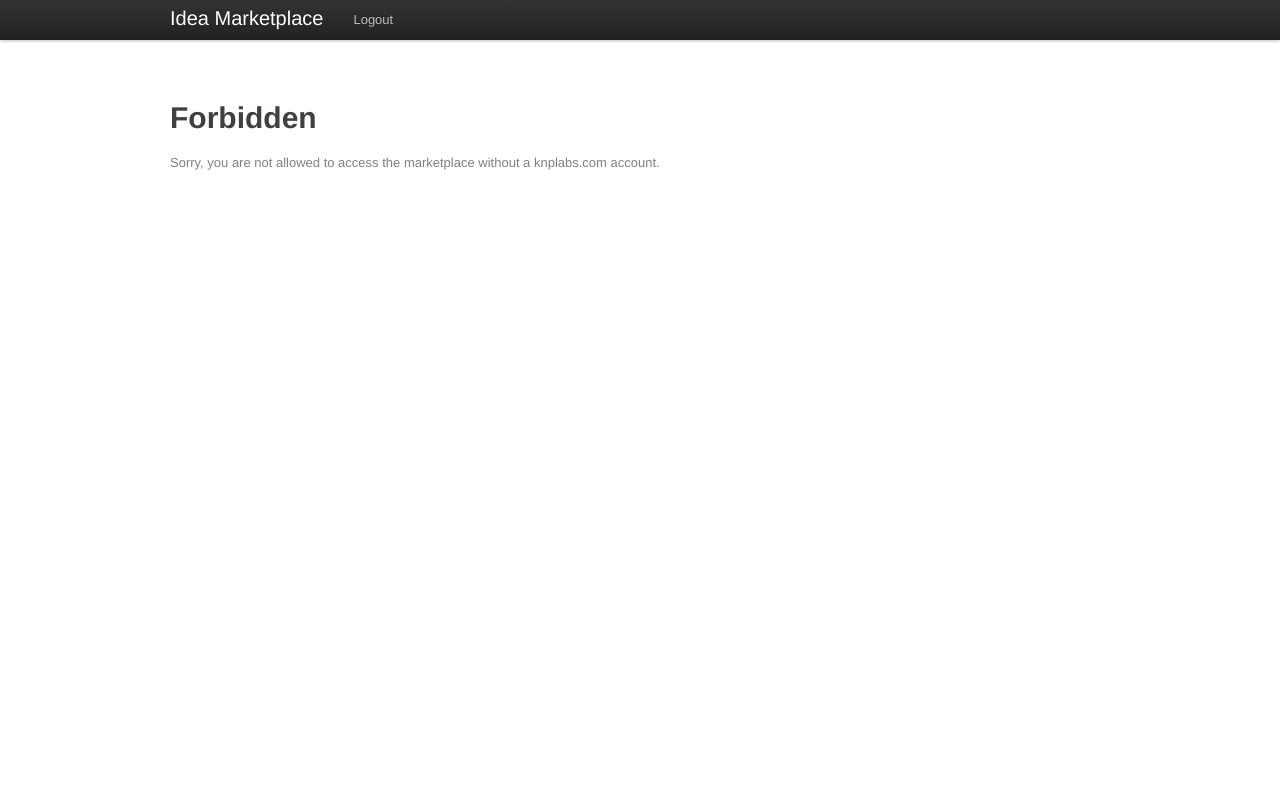
After one commit to KnpLabs/marketplace, a PHP site: template src/Resources/views/forbidden.html.twig in a window 1280 px wide. The commit adds this page. Run offline with PHP 8.4, Linux system fonts and the light colour scheme; the template is opened without the code that fills it, so the values that code supplies are empty; some libraries are stand-ins or nearby versions.

Commit message:
better 403 handling

```diff
--- /dev/null
+++ b/src/Resources/views/forbidden.html.twig
@@ -0,0 +1,26 @@
+<html>
+<head>
+    <link href="/css/bootstrap-1.2.0.css" rel="stylesheet" type="text/css" />
+    <link href="/css/style.css" rel="stylesheet" type="text/css" />
+    <title>Idea Marketplace</title>
+</head>
+<body>
+
+    <div class="topbar">
+      <div class="topbar-inner">
+        <div class="container">
+          <h3><a href="{{ path('homepage') }}">Idea Marketplace</a></h3>
+          <ul class="nav">
+            <li><a href="{{ path('logout') }}">Logout</a></li>
+          </ul>
+        </div>
+      </div>
+    </div>
+
+    <div class="container">
+      <h1>Forbidden</h1>
+      <p>Sorry, you are not allowed to access the marketplace without a knplabs.com account.</p>
+    </div>
+
+</body>
+</html>
```
Also changed, not shown: src/bootstrap.php (+7 -1 lines).
